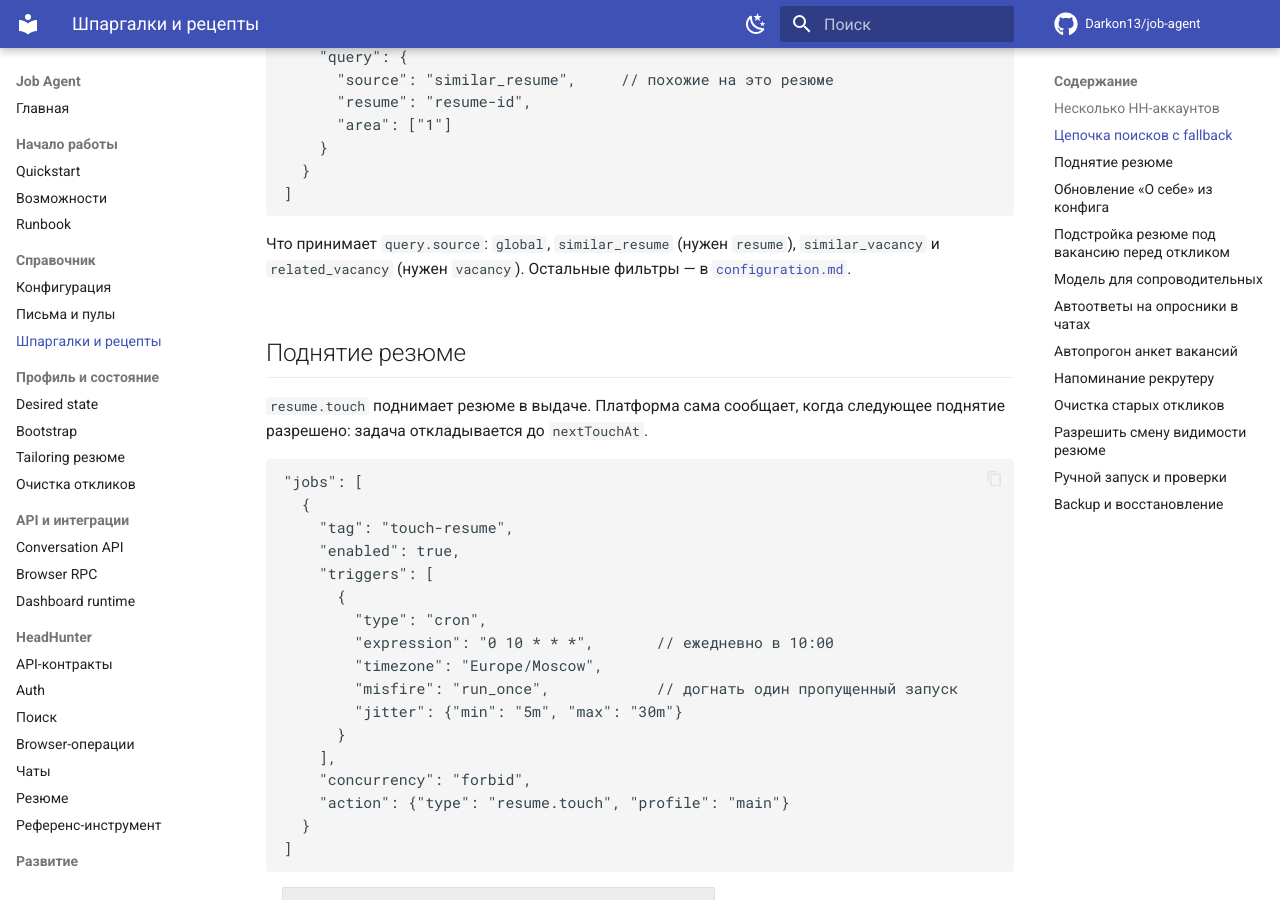
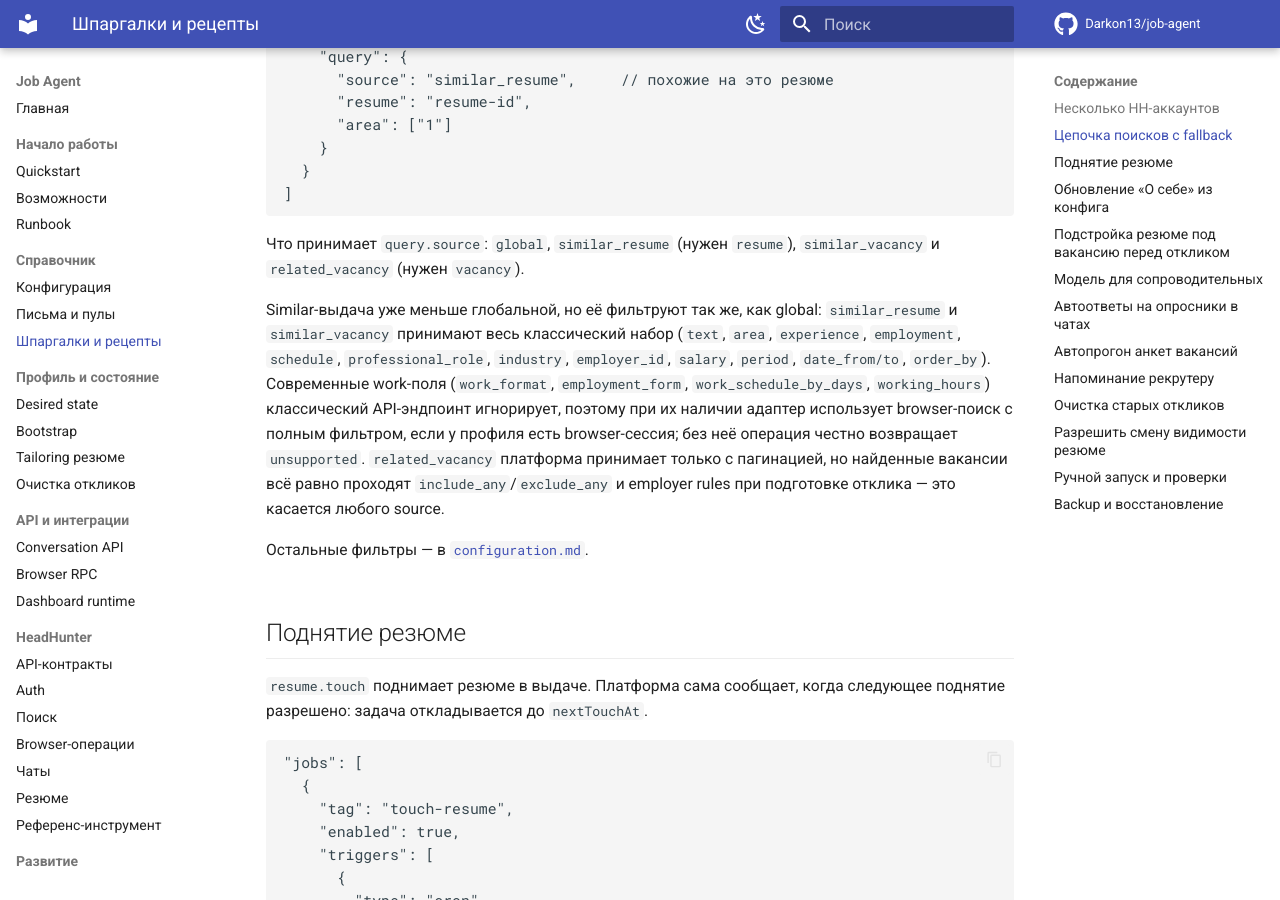
Before and after one commit to Darkon13/job-agent, an MkDocs documentation site: the page built from docs/reference/recipes.md, in a window 1280 px wide and 900 px high, scrolled down 2780 px. Built offline with MkDocs 1.6.1 and Material for MkDocs 9.7.7, drawn with Linux system fonts in a browser that asks for light colours; comment, search, counter and statistics services are not loaded.

Commit message:
fix(hh): let similar searches carry the full filter set
similar_resume and similar_vacancy accept the classic API filters and now
also the modern work fields: when those are present the adapter uses the
browser search that supports them instead of silently dropping them.
related_vacancy stays pagination-only on the platform side, while the
qualification filters and employer rules still apply to every source.

````diff
--- a/docs/reference/recipes.md
+++ b/docs/reference/recipes.md
@@ -116,8 +116,21 @@
 ```
 
 Что принимает `query.source`: `global`, `similar_resume` (нужен `resume`),
-`similar_vacancy` и `related_vacancy` (нужен `vacancy`). Остальные фильтры —
-в [`configuration.md`](configuration.md#searches).
+`similar_vacancy` и `related_vacancy` (нужен `vacancy`).
+
+Similar-выдача уже меньше глобальной, но её фильтруют так же, как global:
+`similar_resume` и `similar_vacancy` принимают весь классический набор
+(`text`, `area`, `experience`, `employment`, `schedule`, `professional_role`,
+`industry`, `employer_id`, `salary`, `period`, `date_from/to`, `order_by`).
+Современные work-поля (`work_format`, `employment_form`,
+`work_schedule_by_days`, `working_hours`) классический API-эндпоинт
+игнорирует, поэтому при их наличии адаптер использует browser-поиск с полным
+фильтром, если у профиля есть browser-сессия; без неё операция честно
+возвращает `unsupported`. `related_vacancy` платформа принимает только с
+пагинацией, но найденные вакансии всё равно проходят `include_any`/`exclude_any`
+и employer rules при подготовке отклика — это касается любого source.
+
+Остальные фильтры — в [`configuration.md`](configuration.md#searches).
 
 ## Поднятие резюме
 
````
Also changed, not shown: docs/changelog.md (+6 -0 lines), 2 other files.
